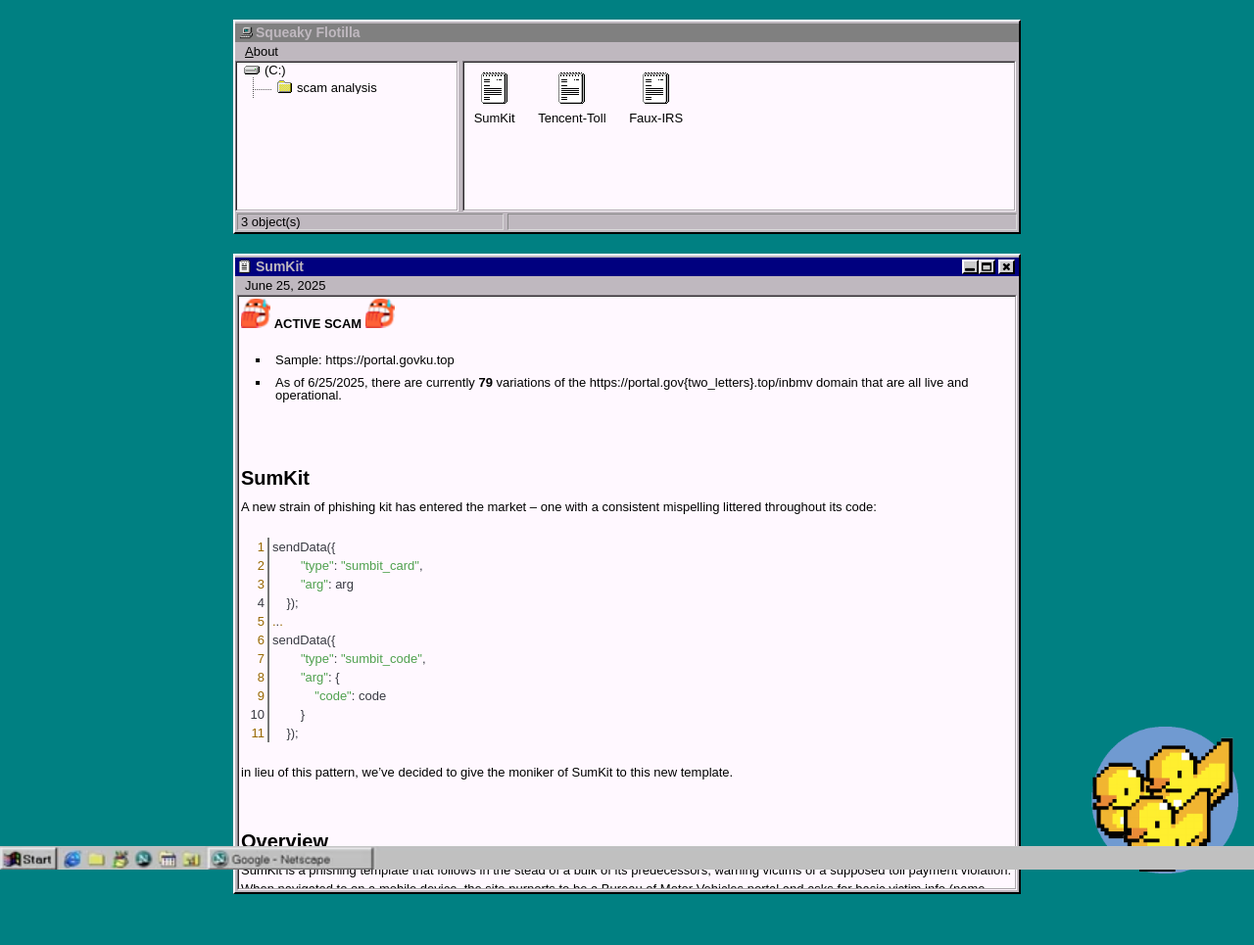
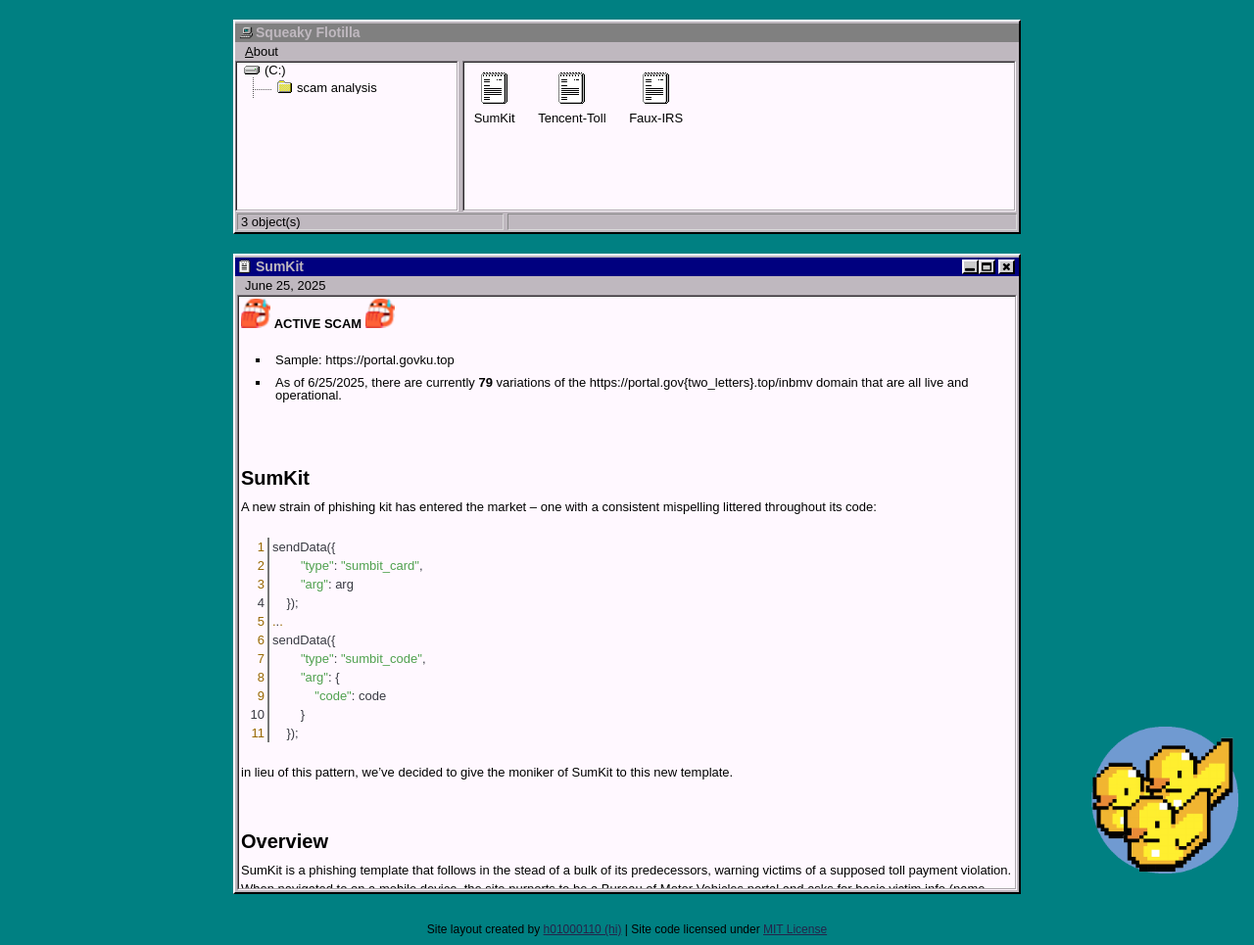
Before and after one commit to scattered-gonk/scattered-gonk.github.io, a Jekyll site: the page built from _posts/2025-25-06-SumKit.md, in a window 1280 px wide. Shown: the whole page at 98% size. Built offline with Jekyll 4.4.1, drawn with Linux system fonts in a browser that asks for light colours; before the commit the page ends 913 px from its top, so only the background shows below that.

Commit message:
Updated designs

```diff
--- a/_layouts/default.html
+++ b/_layouts/default.html
@@ -25,12 +25,6 @@
 			right: 16px;
 			font-size: 18px;
 			}
-
-		.footer {
-			position: absolute;
-  			bottom: 0;
-			width: 100%;
-		}
 	</style>
 </head>
 <body>
@@ -108,11 +102,7 @@
 	<script src="/assets/js/002.js"></script>
 	<img class="bottomright" width="150" height="150" src="/assets/img/favicon.png" >
 	<div class="footer">
-		<img id="taskbar" src="/assets/img/taskbar.png">
-		<!-- <p>Site layout created by <a href="http://github.com/h01000110" target="_blank">h01000110 (hi)</a> | Site code licensed under <a href="https://github.com/h01000110/h01000110.github.io/blob/master/LICENSE" target="_blank">MIT License</a></p> -->
+		<p>Site layout created by <a href="http://github.com/h01000110" target="_blank">h01000110 (hi)</a> | Site code licensed under <a href="https://github.com/h01000110/h01000110.github.io/blob/master/LICENSE" target="_blank">MIT License</a></p>
 	</div>
-
-	<!-- <img id="taskbar" src="/assets/img/taskbar.png"> -->
-
 </body>
 </html>
```
